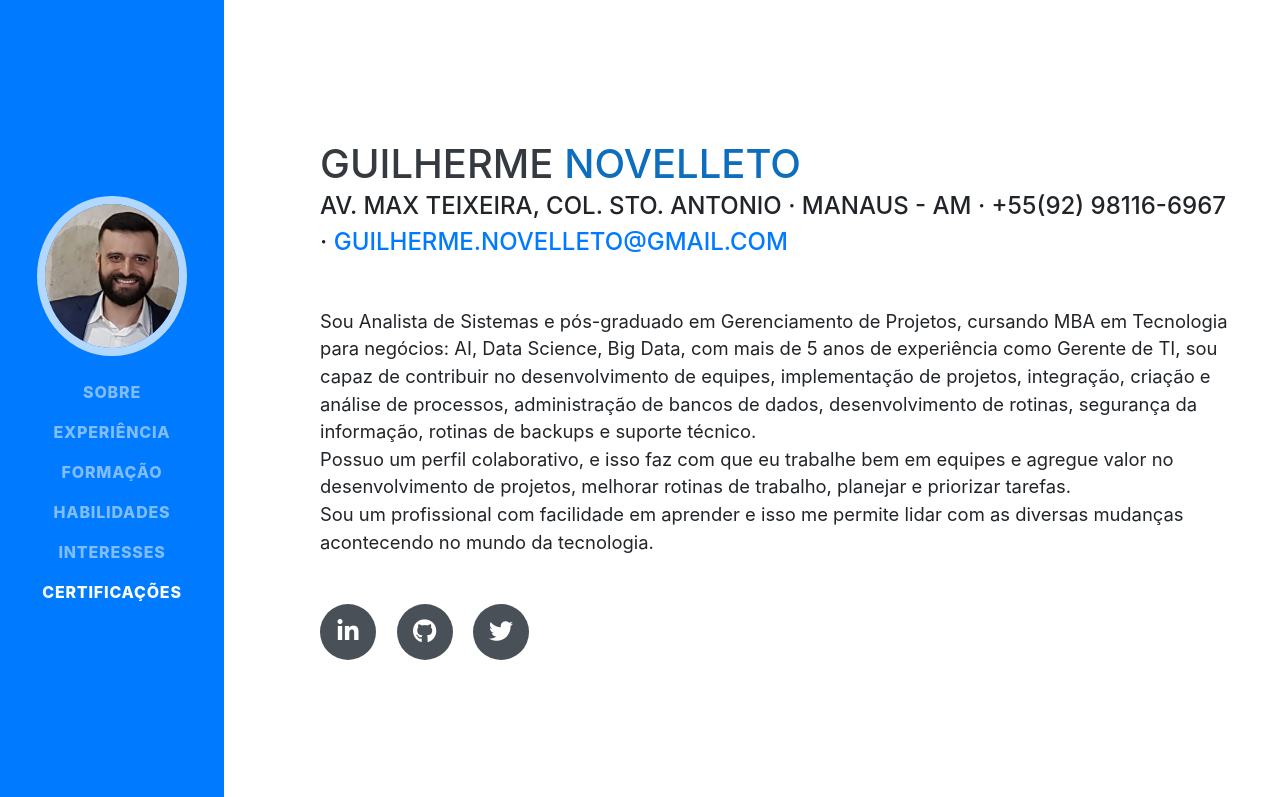
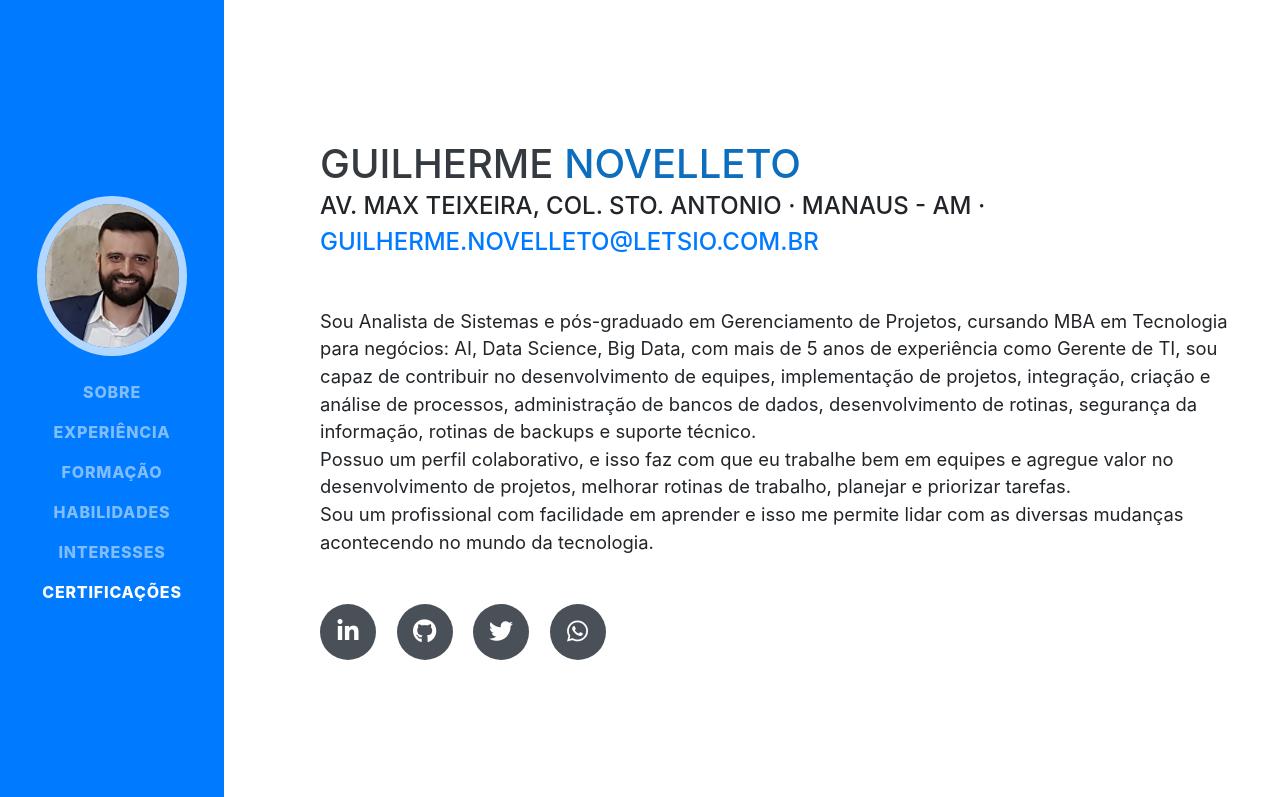
Before and after one commit to novelleto/novelleto.github.io, a website with bundled scripts: page index.html in a window 1280 px wide. Shown: the top 797 px of the page. Built offline with nearby package versions, Linux system fonts and the light colour scheme; a web font is replaced by a local one.

Commit message:
sexto commit - alterações no index

```diff
--- a/index.html
+++ b/index.html
@@ -66,8 +66,8 @@
         <h1 class="mb-0">Guilherme
           <span class="text-name">Novelleto</span>
         </h1>
-        <div class="subheading mb-5">Av. Max Teixeira, Col. Sto. Antonio · Manaus - AM · +55(92) 98116-6967 ·
-          <a href="mailto:guilherme.novelleto@gmail.com">guilherme.novelleto@gmail.com</a>
+        <div class="subheading mb-5">Av. Max Teixeira, Col. Sto. Antonio · Manaus - AM ·
+          <a href="mailto:guilherme.novelleto@letsio.com.br">guilherme.novelleto@letsio.com.br</a>
         </div>
         <p class="lead mb-5">Sou Analista de Sistemas e pós-graduado em Gerenciamento de Projetos, cursando MBA em Tecnologia para negócios: AI, Data Science, Big Data,
           com mais de 5 anos de experiência como Gerente de TI, sou capaz de contribuir no desenvolvimento de equipes, implementação de projetos,
@@ -84,6 +84,9 @@
           </a>
           <a href="https://twitter.com/GNovelleto" target="_blank">
             <i class="fab fa-twitter"></i>
+          </a>
+          <a href="http://bit.ly/letsio-whatsapp" target="_blank">
+          <i class="fab fa-whatsapp"></i>
           </a>
         </div>
       </div>
```
